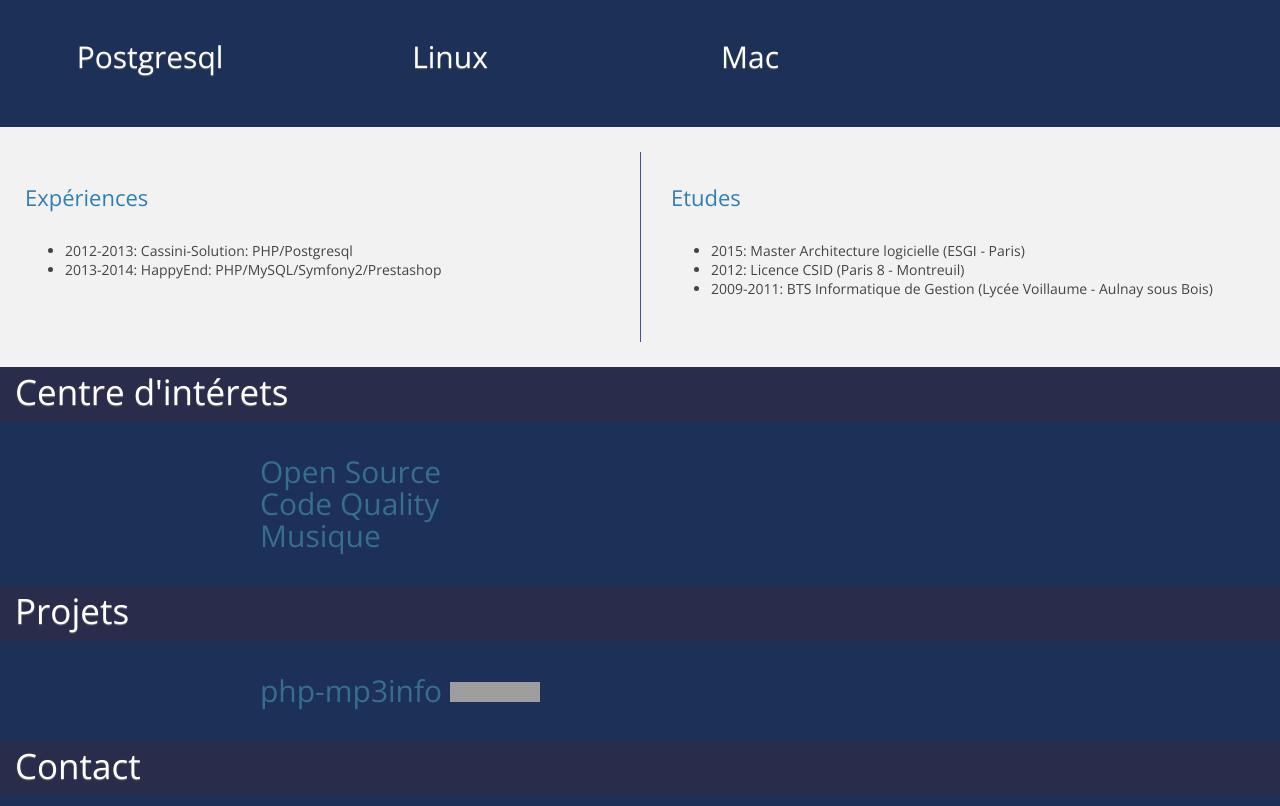
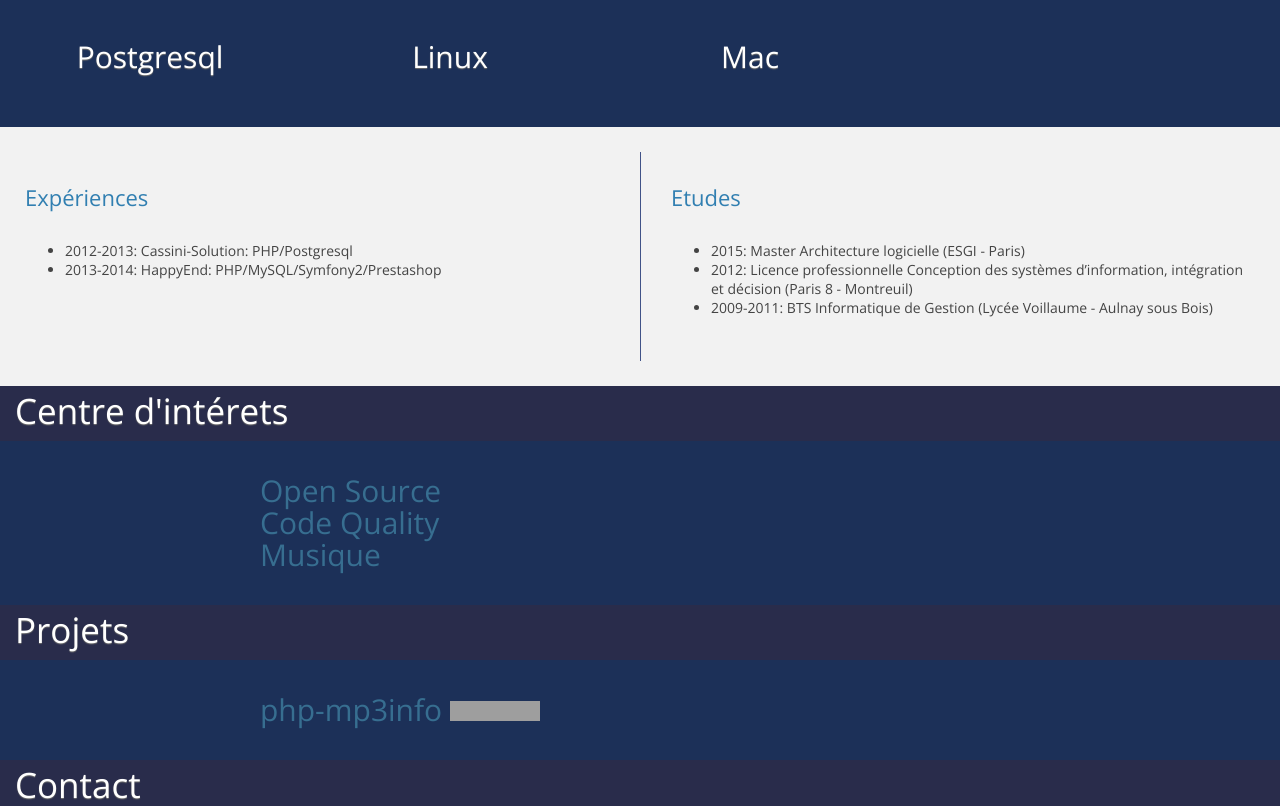
Before and after one commit to mhor/mhor.github.io, a Jekyll site: the page built from index.markdown, in a window 1280 px wide and 900 px high, scrolled down 588 px, cut to the strip 0-806 px from the top of the window. Built offline with Jekyll 4.4.1, drawn with Linux system fonts in a browser that asks for light colours; Markdown is read by kramdown in place of the engine named in the settings; grey boxes are pictures that could not be loaded.

Commit message:
Update index.markdown

```diff
--- a/index.markdown
+++ b/index.markdown
@@ -13,21 +13,21 @@ layout: home
 ## Etudes ##
 
 - **2015:** Master Architecture logicielle (ESGI - Paris)
-- **2012:** Licence CSID (Paris 8 - Montreuil)
+- **2012:** Licence professionnelle Conception des systèmes d'information, intégration et décision (Paris 8 - Montreuil)
 - **2009-2011:** BTS Informatique de Gestion (Lycée Voillaume - Aulnay sous Bois)
 {% endcapture %}
 
 {% capture contentHobbies %}
 
 - [Open Source](https://github.com/mhor?tab=activity)
-- Code Quality
+- [Code Quality](https://github.com/mhor-edu/Memoire5AL)
 - [Musique](http://www.lastfm.fr/user/mhor_)
 
 {% endcapture %}
 
 {% capture contentProject %}
 
-- [php-mp3info ](https://github.com/mhor-music/php-mp3info) [![Build Status](https://travis-ci.org/mhor-music/php-mp3info.svg?branch=master)](https://travis-ci.org/mhor-music/php-mp3info)
+- [php-mp3info](https://github.com/mhor-music/php-mp3info) [![Build Status](https://travis-ci.org/mhor-music/php-mp3info.svg?branch=master)](https://travis-ci.org/mhor-music/php-mp3info)
 
 {% endcapture %}
 
```
